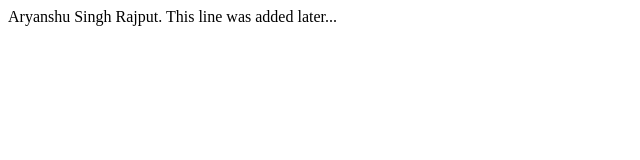
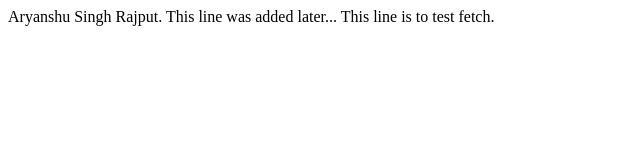
Before and after one commit to aryanshu1911/DevSecOps_Exp2, a plain HTML site: page index.html in a window 1280 px wide. Shown: the whole page, without its empty margins (0-640 px from the left). Drawn offline with Linux system fonts and the light colour scheme.

Commit message:
Update index.html

```diff
--- a/index.html
+++ b/index.html
@@ -7,5 +7,6 @@
   <body>
     Aryanshu Singh Rajput.
     This line was added later...
+    This line is to test fetch.
   </body>
 </html>
```
